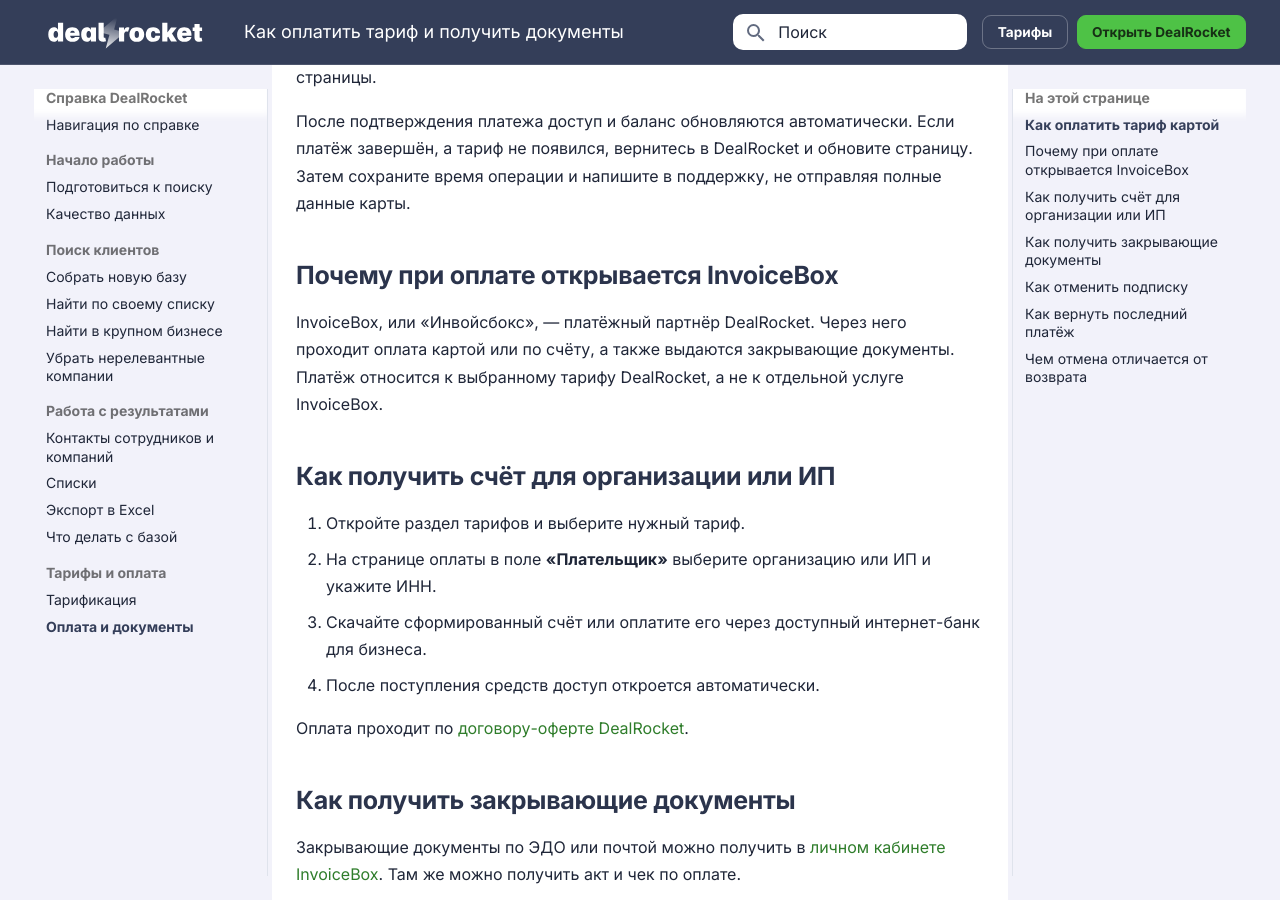
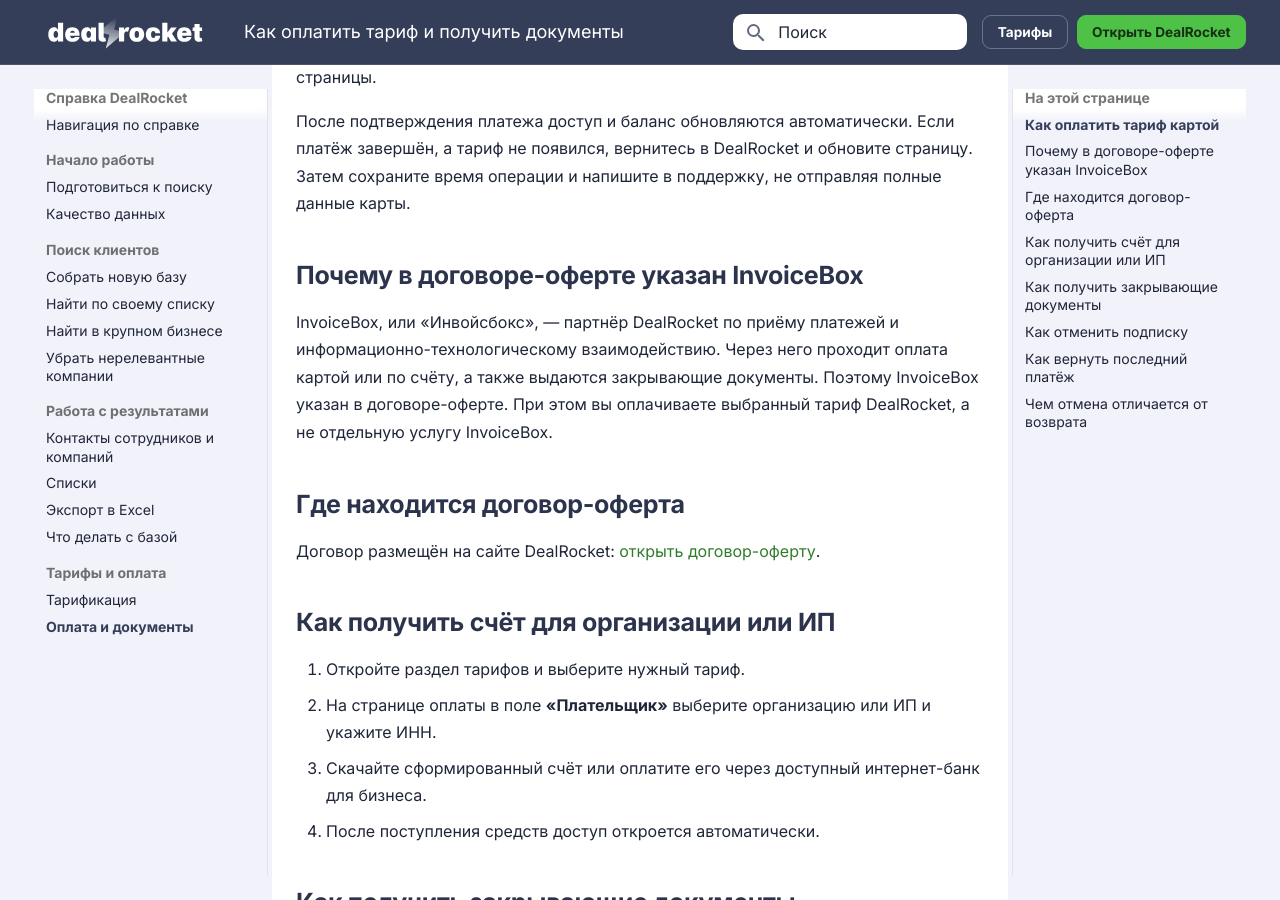
Before and after one commit to prikazchikof/dealrocket-help, an MkDocs documentation site: the page built from docs/billing/index.md, in a window 1280 px wide and 900 px high, scrolled down 581 px. Built offline with MkDocs 1.6.1 and Material for MkDocs 9.7.7, drawn with Linux system fonts in a browser that asks for light colours.

Commit message:
content: clarify billing questions

```diff
--- a/docs/billing/index.md
+++ b/docs/billing/index.md
@@ -23,9 +23,13 @@
 
 После подтверждения платежа доступ и баланс обновляются автоматически. Если платёж завершён, а тариф не появился, вернитесь в DealRocket и обновите страницу. Затем сохраните время операции и напишите в поддержку, не отправляя полные данные карты.
 
-## Почему при оплате открывается InvoiceBox { #invoicebox }
+## Почему в договоре-оферте указан InvoiceBox { #invoicebox }
 
-InvoiceBox, или «Инвойсбокс», — платёжный партнёр DealRocket. Через него проходит оплата картой или по счёту, а также выдаются закрывающие документы. Платёж относится к выбранному тарифу DealRocket, а не к отдельной услуге InvoiceBox.
+InvoiceBox, или «Инвойсбокс», — партнёр DealRocket по приёму платежей и информационно-технологическому взаимодействию. Через него проходит оплата картой или по счёту, а также выдаются закрывающие документы. Поэтому InvoiceBox указан в договоре-оферте. При этом вы оплачиваете выбранный тариф DealRocket, а не отдельную услугу InvoiceBox.
+
+## Где находится договор-оферта { #offer }
+
+Договор размещён на сайте DealRocket: [открыть договор-оферту](https://dealrocket.ru/app/offer.pdf).
 
 ## Как получить счёт для организации или ИП { #invoice }
 
@@ -33,8 +37,6 @@
 2. На странице оплаты в поле **«Плательщик»** выберите организацию или ИП и укажите ИНН.
 3. Скачайте сформированный счёт или оплатите его через доступный интернет-банк для бизнеса.
 4. После поступления средств доступ откроется автоматически.
-
-Оплата проходит по [договору-оферте DealRocket](https://dealrocket.ru/app/offer.pdf).
 
 ## Как получить закрывающие документы { #documents }
 
```
Also changed, not shown: docs/billing/tarification/index.md (+1 -1 lines).
